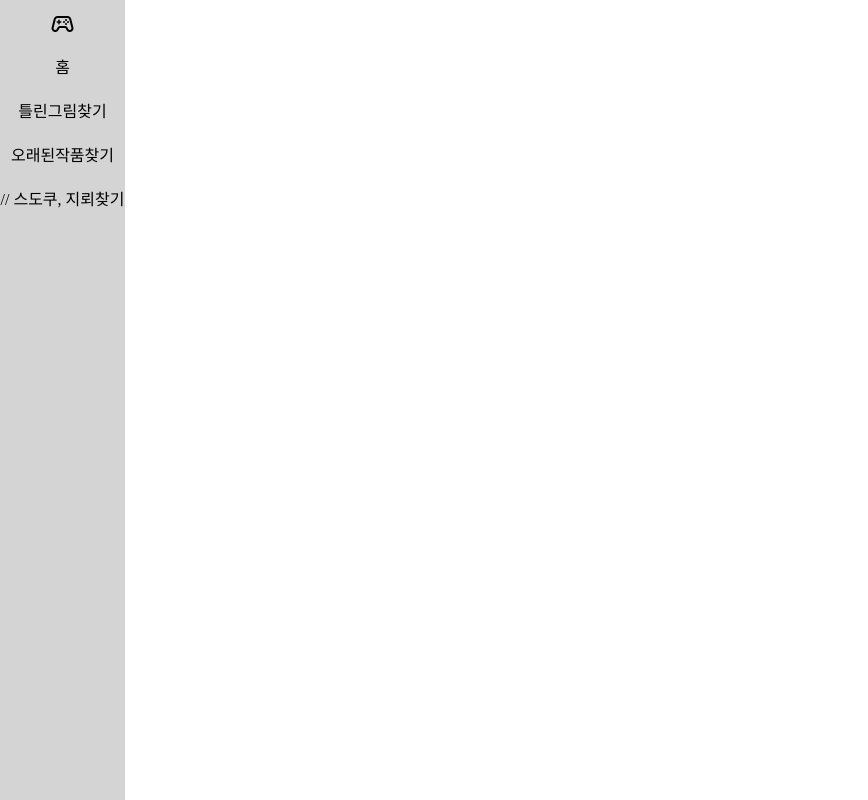
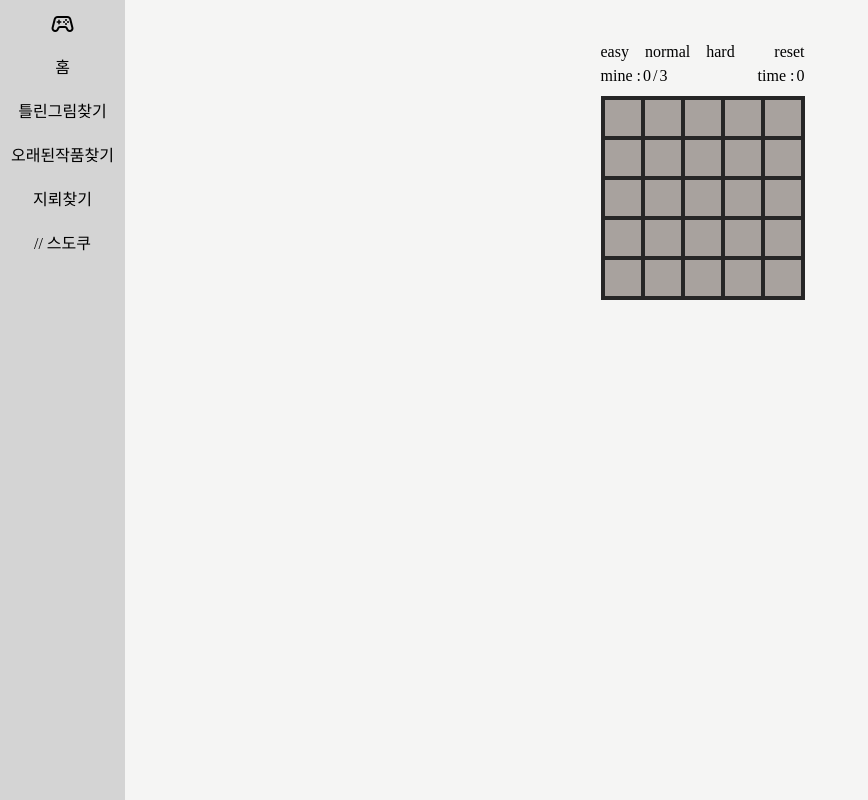
Before and after one commit to k-hanseul/khs_games_web, a React (Create React App) app: page /#/Minesweeper in a window 1280 px wide. Shown: the whole page, without its empty margins (0-868 px from the left). Built offline with nearby package versions, Linux system fonts and the light colour scheme; a web font is replaced by a local one; what tailwindcss-animated would draw is missing.

Commit message:
20250512-khs-1: 지뢰찾기 추가

```diff
--- a/src/App.tsx
+++ b/src/App.tsx
@@ -7,6 +7,7 @@ import MenuBar from './components/MenuBar';
 import Home from './components/Home';
 import SpotTheDifference from './components/SpotTheDifference';
 import FindOldArtwork from './components/FindOldArtwork';
+import Minesweeper from './components/Minesweeper';
 
 function App() {
   return (
@@ -15,9 +16,9 @@ function App() {
       <MenuBar />
         <Routes>
           <Route path="/" element={<Home />} />
-          {/* <Route path="/" element={<SpotTheDifference />} /> */}
           <Route path="/SpotTheDifference" element={<SpotTheDifference />} />
           <Route path="/FindOldArtwork" element={<FindOldArtwork />} />
+          <Route path="/Minesweeper" element={<Minesweeper />} />
         </Routes>
       </HashRouter>
 
--- a/src/components/MenuBar.tsx
+++ b/src/components/MenuBar.tsx
@@ -11,7 +11,8 @@ const SideBar = () => {
             <NavLink to="/" className="">홈</NavLink>
             <NavLink to="/SpotTheDifference" className="">틀린그림찾기</NavLink>
             <NavLink to="/FindOldArtwork" className="">오래된작품찾기</NavLink>
-            // 스도쿠, 지뢰찾기
+            <NavLink to="/Minesweeper" className="">지뢰찾기</NavLink>
+            // 스도쿠
         </div>
     );
 }
--- /dev/null
+++ b/src/components/Minesweeper.tsx
@@ -0,0 +1,187 @@
+import { useEffect, useState, useRef, createContext, useContext, useMemo } from "react";
+import { motion, AnimatePresence, easeIn } from 'framer-motion';
+
+const gameContext = createContext<any>({});
+
+const MineCell = () => {
+    const { gameData, changeStatus } = useContext(gameContext);
+
+    const onClickCell = () => {
+
+        if (gameData.status === "waiting") {
+            console.log("##");
+            changeStatus("playing");
+        }
+    };
+
+    return (
+        <button className={"w-9 h-9 bg-stone-400"} onClick={() => onClickCell()}>
+
+        </button>
+    );
+};
+
+const MineBoard = () => {
+    const { gameData } = useContext(gameContext);
+
+    // 내중에 변경
+    const test_easy = 'grid bg-neutral-800 p-1 gap-1 grid-cols-[repeat(5,minmax(auto,auto))]';
+    const test_normal = 'grid bg-neutral-800 p-1 gap-1 grid-cols-[repeat(10,minmax(auto,auto))]';
+    const test_hard = 'grid bg-neutral-800 p-1 gap-1 grid-cols-[repeat(15,minmax(auto,auto))]';
+
+    return (
+        <div className={gameData.level === "easy" ? test_easy : gameData.level === "normal" ? test_normal : test_hard}>
+            {
+                [...Array((gameData.xy * gameData.xy))].map((b, i) => (
+                    // <div className="w-9 h-9 bg-slate-600" key={i}>
+                    <MineCell key={i} />
+                ))
+            }
+        </div>
+    );
+};
+
+const MineHeader = () => {
+    const { gameData, changeLevel, changeStatus } = useContext(gameContext);
+    const [time, setTime] = useState(0);
+    const intervalRef = useRef<any>(null);
+
+    /*
+    useEffect(() => {
+        intervalRef.current = setInterval(() => {
+            console.log("############ time: " + time);
+            setTime((prevTime) => prevTime + 1);
+        }, 1000);
+
+        if (gameData.status !== "playing") {
+            clearInterval(timer);
+
+            if (gameData.status !== "waiting") {
+                setTime(0);
+            }
+        } else if (time >= 999) {
+            clearInterval(timer);
+        }
+
+        return () => {
+            clearInterval(intervalRef.current);
+        };
+    }, []);
+    */
+
+    useEffect(() => {
+        if (time >= 10) {
+            clearInterval(intervalRef.current);
+        }
+    }, [time]);
+
+    useEffect(() => {
+        if (gameData.status === "playing" && time === 0) {
+            intervalRef.current = setInterval(() => {
+                setTime((prevTime) => prevTime + 1);
+            }, 1000);
+
+            return () => {
+                clearInterval(intervalRef.current);
+            };
+        } else if (gameData.status !== "playing") {
+            clearInterval(intervalRef.current);
+            if (gameData.status === "waiting") {
+                setTime(0);
+            }
+        }
+    }, [gameData.status]);
+
+    return (
+        <div className="w-full">
+            <div className="w-full flex flex-row justify-between">
+                <div className="flex flex-row gap-4">
+                    <button className="" onClick={() => changeLevel("easy")}>easy</button>
+                    <button className="" onClick={() => changeLevel("normal")}>normal</button>
+                    <button className="" onClick={() => changeLevel("hard")}>hard</button>
+                </div>
+                <button className="" onClick={() => changeStatus("waiting")}>reset</button>
+            </div>
+            <div className="w-full flex flex-row justify-between">
+                <div className="flex flex-row gap-[2px]">
+                    <div className="">mine :</div>
+                    <div className="">0</div>
+                    <div className="">/</div>
+                    <div className="">{gameData.mine}</div>
+
+                </div>
+                <div className="flex flex-row gap-[2px]">
+                    <div className="">time :</div>
+                    <div className="">{time}</div>
+                </div>
+            </div>
+        </div>
+    );
+};
+
+const Minesweeper = () => {
+    const [gameData, setGameData] = useState({
+        level: "",// easy, normal, hard
+        xy: 0,
+        mine: 0,
+        board: null,
+        status: "" // waiting, playing, win, over
+    });
+
+
+    const settingMine = (xy: number, mine: number) => {
+    };
+
+    const changeLevel = (level: string) => {
+        let data = { ...gameData };
+
+        data.level = level;
+        switch (level) {
+            case "easy":
+                data.xy = 5;
+                data.mine = 3;
+                break;
+            case "normal":
+                data.xy = 10;
+                data.mine = 6;
+                break;
+            case "hard":
+                data.xy = 15;
+                data.mine = 9;
+                break;
+        }
+        settingMine(data.xy, data.mine);
+        data.status = "waiting";
+
+        setGameData(data);
+    };
+
+    const changeStatus = (status: string) => {
+        setGameData({
+            ...gameData,
+            status: status
+        });
+    };
+
+
+    useEffect(() => {
+        changeLevel("easy");
+    }, []);
+
+    return (
+        <div className="w-full h-screen bg-stone-100">
+            <gameContext.Provider value={{ gameData, changeLevel, changeStatus }}>
+
+                <div className="py-10 h-full justify-items-center space-y-2 justify-self-center">
+                    {/* <MineBoard value={row=4 col=2 mine=3>}></MineBoard> */}
+                    <MineHeader />
+                    <MineBoard />
+                </div>
+
+            </gameContext.Provider>
+
+        </div>
+    );
+}
+
+export default Minesweeper;
--- a/src/components/SpotTheDifference.tsx
+++ b/src/components/SpotTheDifference.tsx
@@ -59,6 +59,7 @@ const SpotTheDifference = () => {
     const [hintIdx, setHintIdx] = useState(-1);
     const [type, setType] = useState(0); // over, ing, clear
     const intervalRef = useRef<any>(null);
+
     const settingStage = (isReset: boolean) => {
         setTimeout(() => {
             setStage(isReset ? 0 : (prev) => prev + 1);
@@ -168,7 +169,7 @@ const SpotTheDifference = () => {
 
     return (
         <div className="w-full h-screen bg-stone-100">
-            <div className="py-10 w-[750px] h-full justify-items-center space-y-2 justify-self-center">
+            <div className="py-10 w-full h-full justify-items-center space-y-2 justify-self-center">
                 <div className="text-4xl font-bold">stage {stage + 1}</div>
                 <div className="w-4/5 flex row gap-x-10 justify-between">
                     <div className="flex gap-x-1">
```
